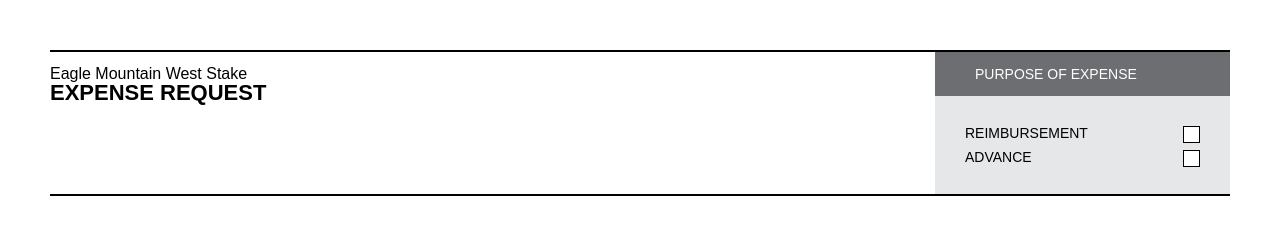
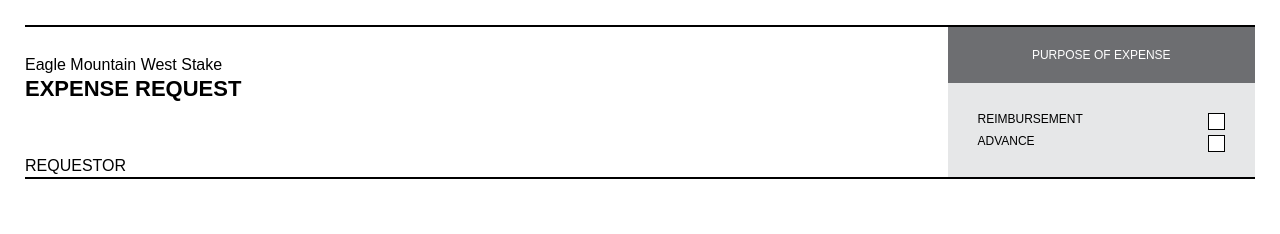
Before and after one commit to mjhamm75/form, a website: page public/index.html in a window 1280 px wide. Drawn offline with Linux system fonts and the light colour scheme.

Commit message:
Update form

```diff
--- a/public/app.css
+++ b/public/app.css
@@ -1,10 +1,8 @@
 
 .form {
-  /*height: 3300px;*/
   box-sizing: border-box;
   font-family: sans-serif;
-  margin: 50px 50px;
-  /*width: 2550px;*/
+  margin: 25px 25px;
 }
 .table {
   border-bottom: black solid 2px;
@@ -14,18 +12,28 @@
 .table td {
   width: 25%;
 }
+.title {
+  height: 117px;
+  margin-top: 30px;
+  position: relative;
+}
 .unit-name {
-
+  margin-bottom: 5px;
 }
 .form-title {
   font-size: 22px;
   font-weight: bold;
   text-transform: uppercase;
 }
+.purpose-td {
+  font-size: 12px;
+  vertical-align: top;
+}
 .purpose {
   background: #6D6E71;
   color: white;
-  padding: 15px 40px;
+  padding: 22px 40px;
+  text-align: center;
 }
 .checkbox {
   padding: 5px;
@@ -45,3 +53,8 @@
   height: 15px;
   width: 15px;
 }
+.header {
+  bottom: 0;
+  text-transform: upper;
+  position: absolute;
+}
--- a/public/index.html
+++ b/public/index.html
@@ -11,12 +11,15 @@
       <table class="table">
         <tr>
           <td>
-            <div class="unit-name">Eagle Mountain West Stake</div>
-            <div class="form-title">EXPENSE REQUEST</div>
+            <div class="title">
+              <div class="unit-name">Eagle Mountain West Stake</div>
+              <div class="form-title">EXPENSE REQUEST</div>
+              <div class="header">REQUESTOR</div>
+            </div>
           </td>
           <td></td>
           <td></td>
-          <td style="font-size: 14px">
+          <td class="purpose-td">
             <div class="purpose">PURPOSE OF EXPENSE</div>
             <div class="checkboxes">
               <div class="checkbox">
```
